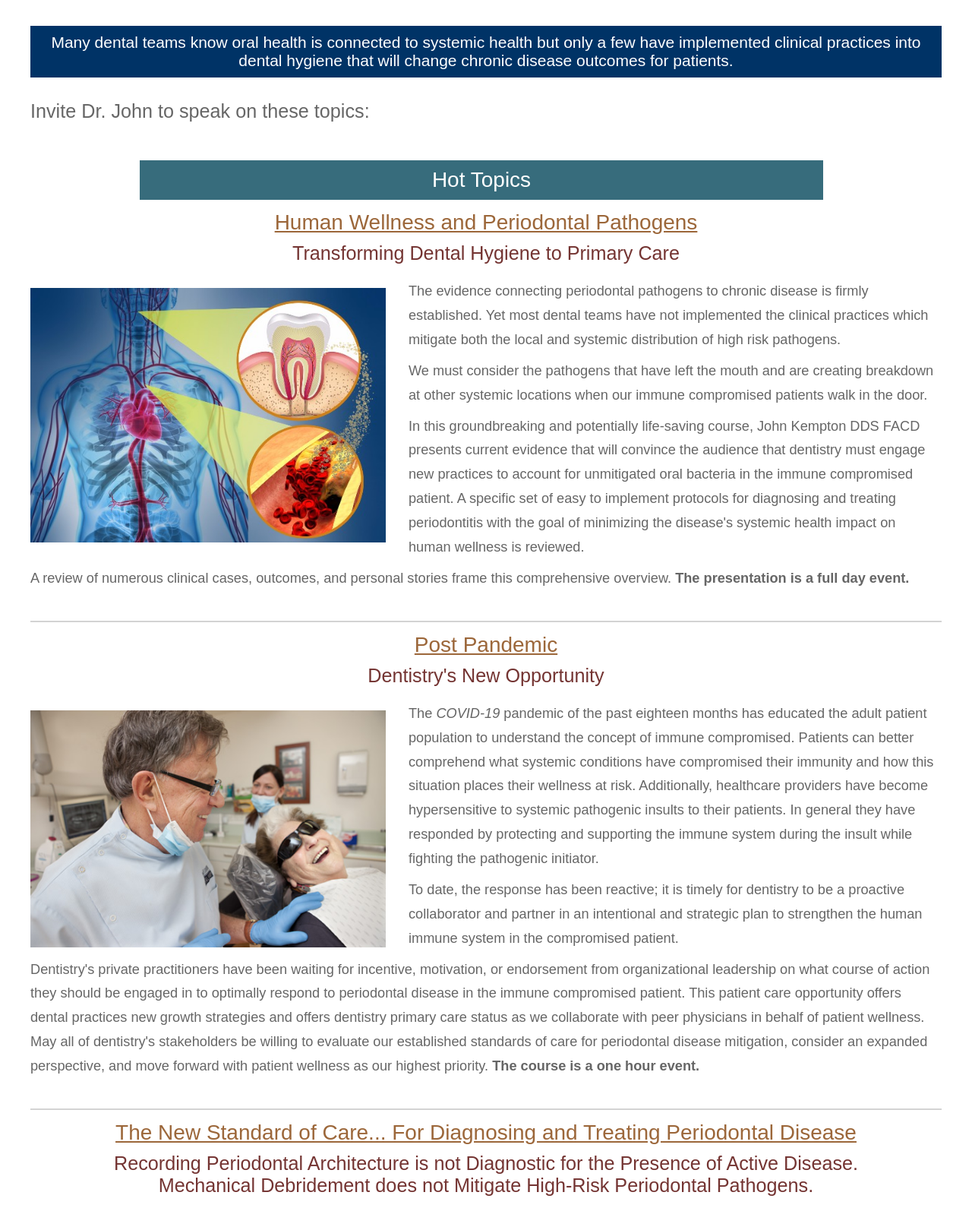
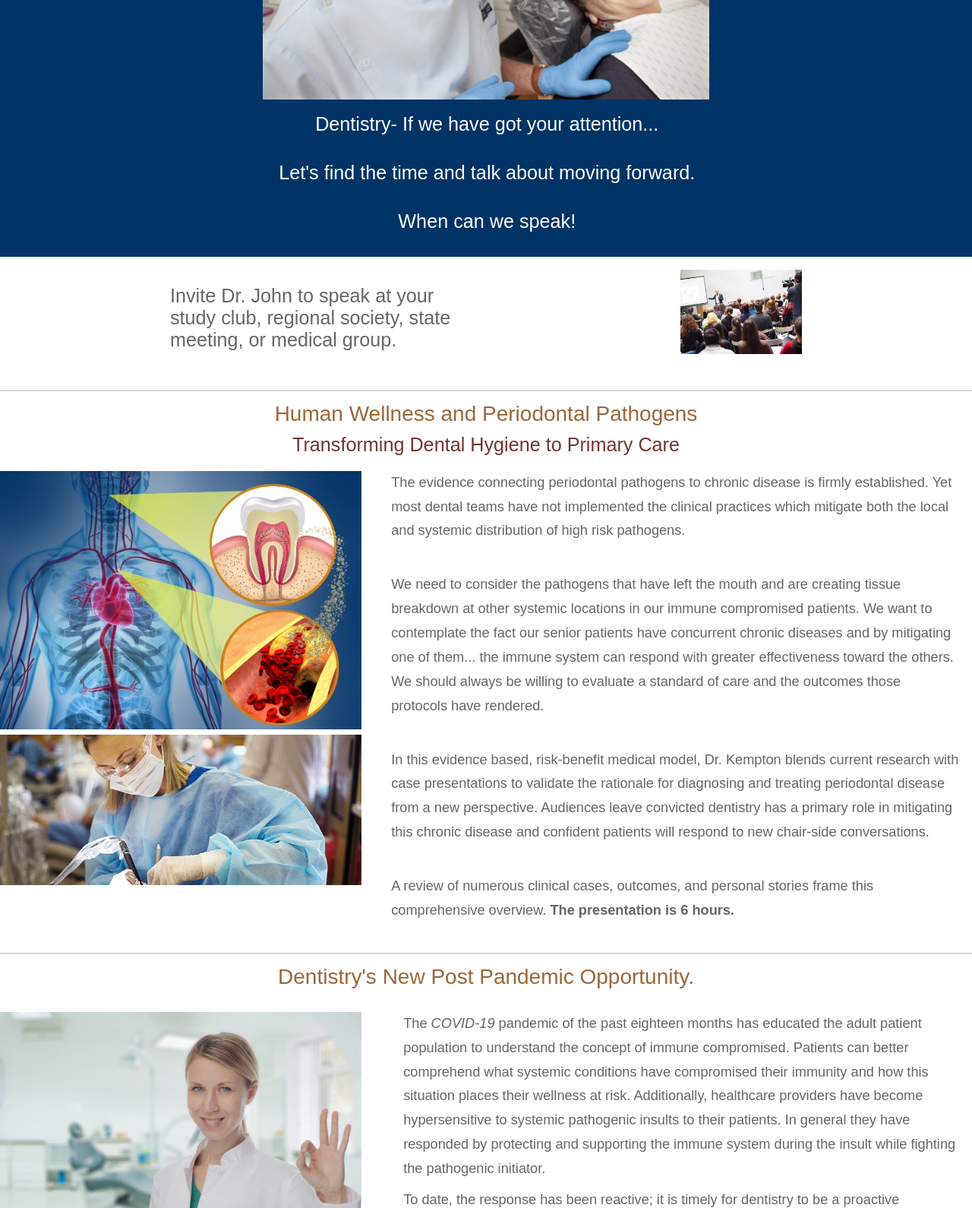
Before and after one commit to rob17204/test, a plain HTML site: page pages/johnspeaking.html in a window 1280 px wide. Shown: the part 469-2059 px from the top of the page at 76% size. Drawn offline with nearby package versions, Linux system fonts and the light colour scheme.

Commit message:
Edit#2 of speaker page, added 3 new images update custom styles page

```diff
--- a/layout/styles/custom.css
+++ b/layout/styles/custom.css
@@ -322,7 +322,7 @@ div .ex1 {
       align-items: center;
       width: 100%;
       height: auto;
-      padding: 4em 0 3em 0;
+      padding: 0;
       margin: 0;
 }
 
@@ -547,7 +547,7 @@ div .ex1 {
       justify-content: flex-start;
       align-items: flex-start;
       flex-flow: column;
-      padding-top: .8em;
+      padding-top: 0;
 }
 
 .topic-image img {
@@ -759,7 +759,7 @@ ul img {
       color: #9c673a;
       padding: .5em 0 0 0 ;
       margin: 0;
-      text-decoration: underline;
+      text-decoration: none;
       text-align: center;
 }
 
--- a/pages/johnspeaking.html
+++ b/pages/johnspeaking.html
@@ -19,12 +19,12 @@
       <div class="wrapper row1">
             <header id="header" class="full_width clear">
                   <div class="one_half first left-pad row1">
-                        <div class="one_fifth top-logo">
-                              <img src="../images/losh-mini.jpg" alt="logo" />
+                        <div class="two_fifth top-logo">
+                              <img src="../images/launch2.png" alt="logo" />
                         </div>
-                        <div class="four_fifth">
-                              <h2><strong>Launch Oral Systemic Health</strong></h2>
-                              <h3 class="left-pad">Speaking | Consulting</h3>
+                        <div class="three_fifth">
+                              <h2><strong>Oral Systemic Health</strong></h2>
+                              <h3 class="left-pad">Speaking | Consulting | Transforming</h3>
                         </div>
                   </div>
                   <div class="one_half">
@@ -59,33 +59,59 @@
                   </ul>
             </nav>
       </div>
-      <!-- content -->
-      <div class="wrapper row3"><!--  logo & large image --> <!-- Wraps the page  -->
-            <div class="logo-consulting">
-                  <img src="../images/launch.png" alt="Launch Oral Systemic Health logo" />
-                  <img src="../images/prospeakers.png" alt="People in seminar." />
+      <!-- content UPDATED OCTOBER 21 2021-->
+      <div class="wrapper row1">
+            <!--  This class give us a light gray border at the end of the div -->
+            <div class="logo-area">
+                  <img src="../images/post-pandemic-opportunity.jpg" alt="Dental team caring for patient" />
             </div>
-            <div class="clear"></div>
-                  <!-- **  end logo photo section  **-->
+            <div class="whole-consult">
+                  <div class="one_eighth">
+                        <p></p>
+                  </div>
+                  <div class="six_eighth center">
+                        <h6>Dentistry- If we have got your attention...</h6>
+                        <h6>Let's find the time and talk about moving forward.</h6>
+                        <h6>When can we speak!</h6>
+                  </div>
+                  <div class="one_eighth">
+                        <p></p>
+                  </div>
+            </div>
       </div>
       <div class="wrapper row3">
-            <div id="container"> <!-- formats page ends at footer  -->
-                  <div class="wrapper row1">
-                  	<div class="center">
-                              <h1>Many dental teams know oral health is connected to systemic health but only a few have implemented clinical practices into dental hygiene that will change chronic disease outcomes for patients.</h1>
+            <div class="whole-speaking">
+                  <div class="border-bottom">
+                        <div class="one_sixth first">
+                              <div>
+                                    <p></p>
+                              </div>
+                        </div>
+                        <div class="two_sixth">
+                              <div class="top-pad">
+                                  <h2>Invite Dr. John to speak at your study club, regional society, state meeting, or medical group.</h2>
+                              </div>
+                        </div>
+                        <div class="one_sixth">
+                              <div>
+                                    <p></p>
+                              </div>
+                        </div>
+                        <div class="one_sixth top-pad bottom-pad">
+                              <div>
+                                    <img src="../images/prospeakers.jpg" alt="speaker with group" />
+                              </div>
+                        </div>
+                        <div class="one_sixth">
+                              <div>
+                                    <p></p>
+                              </div>
+                        </div>
                   </div>
             </div>
             <div>
-                        <div>
-                              <div>
-                                  <h2>Invite Dr. John to speak on these topics:</h2>
-                              </div>
-                        </div>
                         <div class="clear columncolor"></div>
-                        <div class="whole-speaking wrapper row1" id="hot">
-                              <h3 class="center">Hot Topics</h3>
-                        </div>
-                              <!-- #### HOT  TOPIC #1 #############  HUMAN WELLNESS & PERIODONTAL PATHOGENS ##### -->
+                              <!-- ####  TOPIC #1 #############  HUMAN WELLNESS & PERIODONTAL PATHOGENS ##### -->
                   	<div class="whole-speaking" id="headlines">
                               <div id="speaker-page">
                         		<h3>Human Wellness and Periodontal Pathogens</h3>
@@ -93,38 +119,44 @@
                               </div>
                   	</div>
                   	<div class="clear"></div>
-                        <div class="whole-speaking">
-                              <div class="two_fifth topic-image">
+                        <div class="whole-speaking border-bottom">
+                              <div class="two_fifth topic-image column">
                                     <div>
                                           <img src="../images/speakertopics/kempton_oralsystemic.jpg" alt="photo oral and systemic conditions" title="Oral health affects over-all health">
                                     </div>
+                                    <div class="bottom-pad">
+                                          <img src="../images/hygiene-care.jpg" alt="photo oral and systemic conditions" title="Oral health affects over-all health">
+                                    </div>
                               </div>
                               <div class="three_fifth" id="article-description">
-                                    	<article>
+                                    	<div class="bottom-pad">
                                                 <p>The evidence connecting periodontal pathogens to chronic disease is firmly established. Yet most dental teams have not implemented the clinical practices which mitigate both the local and systemic distribution of high risk pathogens. </p>
-                                                <p>We must consider the pathogens that have left the mouth and are creating breakdown at other systemic locations when our immune compromised patients walk in the door.  </p>
-                                                <p>In this groundbreaking and potentially life-saving course, John Kempton DDS FACD presents current evidence that will convince the audience that dentistry must engage new practices to account for unmitigated oral bacteria in the immune compromised patient. A specific set of easy to implement protocols for diagnosing and treating periodontitis with the goal of minimizing the disease's systemic health impact on human wellness is reviewed. </p>
-                                          </article>
+                                          </div>
+                                          <div class="bottom-pad">
+                                                <p>We need to consider the pathogens that have left the mouth and are creating tissue breakdown at other systemic locations in our immune compromised patients.  We want to contemplate the fact our senior patients have concurrent chronic diseases and by mitigating one of them... the immune system can respond with greater effectiveness toward the others.  We should always be willing to evaluate a standard of care and the outcomes those protocols have rendered.</p>
+                                          </div>
+                                          <div class="bottom-pad">
+                                                <p>In this evidence based, risk-benefit medical model, Dr. Kempton blends current research with case presentations to validate the rationale for diagnosing and treating periodontal disease from a new perspective.  Audiences leave convicted dentistry has a primary role in mitigating this chronic disease and confident patients will respond to new chair-side conversations.</p>
+                                          </div>
+                                          <div class="bottom-pad">
+                                                <p>A review of numerous clinical cases, outcomes, and personal stories frame this comprehensive overview.  <strong>The presentation is 6 hours.<strong></p>
                                           </div>
                               </div>
-                        <div class="whole-speaking border-bottom bottom-pad" id="article-description">
-                                    <p>A review of numerous clinical cases, outcomes, and personal stories frame this comprehensive overview.  <strong>The presentation is a full day event.<strong></p>
                         </div>
                   		<div class="clear"></div>
             </div>
                   <div class="clear"></div>
-                  <!-- ############ HOT TOPIC #2  ############# POST COVID 19  ###############  -->
+                  <!-- ############ TOPIC #2  ############# POST COVID 19  ###############  -->
                   <div class="whole-speaking" id="headlines">
-                        <div id="speaker-page">
-                              <h3>Post Pandemic</h3>
-                              <h2>Dentistry's New Opportunity</h3>
+                        <div class="bottom-pad" id="speaker-page">
+                              <h3>Dentistry's New Post Pandemic Opportunity.</h3>
                         </div>
                   </div>
                   <div class="clear"></div>
                   <div class="whole-speaking">
                         <div class="two_fifth topic-image">
                               <div>
-                                    <img src="../images/post-pandemic-opportunity.jpg" alt="Over-all health responsibiity of dental practitioners" />
+                                    <img src="../images/oralsystemichealth.jpg" alt="Over-all health responsibiity of dental practitioners" />
                               </div>
                         </div>
                         <div class="three_fifth" id="article-description">
@@ -136,34 +168,43 @@
                         </div>
                   </div>
                   <div class="bottom-pad border-bottom" id="article-description">
-                        <div>
-                              <p>Dentistry's private practitioners have been waiting for incentive, motivation, or endorsement from organizational leadership on what course of action they should be engaged in to optimally respond to periodontal disease in the immune compromised patient.  This patient care opportunity offers dental practices new growth strategies and offers dentistry primary care status as we collaborate with peer physicians in behalf of patient wellness.  May all of dentistry's stakeholders be willing to evaluate our established standards of care for periodontal disease mitigation, consider an expanded perspective, and move forward with patient wellness as our highest priority.  <strong>The course is a one hour event.</strong></p>
+                        <div class="left-pad">
+                              <p>Dentistry's private practitioners have been waiting for incentive, motivation, or endorsement from organizational leadership on what course of action they should be engaged in to optimally respond to periodontal disease in the immune compromised patient.  This patient care opportunity offers dental practices new growth strategies and offers dentistry primary care status as we collaborate with peer physicians in behalf of patient wellness.  May all of dentistry's stakeholders be willing to evaluate our established standards of care for periodontal disease mitigation, consider an expanded perspective, and move forward with patient wellness as our highest priority.  <strong>Presentation can be formatted for 1 or 2 hours.</strong></p>
                         </div>
                   </div>
                   <div class="clear"></div>
-                  <!--   ##################  HOT TOPIC #3     ################  NEW STANDARD OF CARE TRAINING COURSE  ################# -->
+                  <!--   ##################  TOPIC #3     ################  NEW STANDARD OF CARE TRAINING COURSE  ################# -->
                   <div class="whole-speaking" id="headlines">
-                        <div id="speaker-page">
-                              <h3>The New Standard of Care...  For Diagnosing and Treating Periodontal Disease</h3>
-                              <h2>Recording Periodontal Architecture is not Diagnostic for the Presence of Active Disease.<br>Mechanical Debridement does not Mitigate High-Risk Periodontal Pathogens.</h2>
+                        <div class="bottom-pad" id="speaker-page">
+                              <h3>The New Standard of Care For Diagnosing and Treating Periodontal Disease</h3>
                         </div>
                   </div>
                   <div class="clear"></div>
                   <div class="whole-speaking bottom-pad border-bottom">
                         <div class="two_fifth topic-image">
-                              <div>
-                                    <img src="../images/speakertopics/newdentalcarestandard.jpg" alt="Photo of Saliva test results" title="Oral DNA saliva testing results sample, a new standard of care." />
+                              <div class="bottom-pad">
+                                    <img src="../images/pathogen-results.jpg" alt="Photo of Saliva test results" title="Oral DNA saliva testing results sample, a new standard of care." />
+                              </div>
+                              <div class="top-pad">
+                                    <img src="../images/gum-disease.jpg" alt="photo of gumdisease." />
                               </div>
                         </div>
                         <div class="three_fifth" id="article-description">
-                              <article>
+                              <div class="bottom-pad">
+                                    <p>Recording Periodontal Architecture is not Diagnostic for the Presence of Active Disease.<br>Mechanical Debridement does not Mitigate High-Risk Periodontal Pathogens.</p>
+                              </div>
+                              <div class="bottom-pad">
                                     <p>For about 100 years now, dentistry has held periodontal architecture as a primary diagnostic indicator for periodontal disease and mechanical debridement as the primary and foundational therapy to treat this disease.  This standard of care no longer holds up to current evidence regarding the pathogens that are causal to the disease and its systemic ramifications.</p>
+                              </div>
+                              <div class="bottom-pad">
                                     <p>After conventional periodontal therapy, 86% of patients are still positive for pathogenic microbes.  SRP is no longer adequate as definitive treatment for periodontitis.</p>
-                                    <p>The medical science model for diagnosing a bacterial disease has long been based on a laboratory test that identifies the specific pathogens at work in the host.  Subsequent target therapy is then accurately based on information specific to the pathogens identified in the lab test.  Why has dentistry lagged behind our medical colleagues and can we more effectively treat both the local and systemic impact of these organisms.  <strong>The course is a one or 2 hour event.</strong></p>
-                              </article>
+                              </div>
+                              <div class="bottom-pad">
+                                    <p>The medical science model for diagnosing a bacterial disease has long been based on a laboratory test that identifies the specific pathogens at work in the host.  Subsequent target therapy is then accurately based on information specific to the pathogens identified in the lab test.  Why has dentistry lagged behind our medical colleagues and can we more effectively treat both the local and systemic impact of these organisms.  <br><strong>The presentation can be formatted for 1 or 2 hours.</strong></p>
                               </div>
                         </div>
-                  <!--  #################  HOT TOPIC #4   #####################  ANTIBIOTIC STEWARDSHIP PERSPECTIVE   #########################  -->
+                  </div>
+                  <!--  #################  TOPIC #4   #####################  ANTIBIOTIC STEWARDSHIP PERSPECTIVE   #########################  -->
                   <div class="whole-speaking" id="headlines">
                         <div id="speaker-page">
                               <h3>Antibiotic Stewardship - A new Perspective</h3>
@@ -178,16 +219,18 @@
                               </div>
                         </div>
                         <div class="three_fifth" id="article-description">
-                              <article>
+                              <div class="bottom-pad">
                                     <p>There is nothing like a provocative look at new and relevant evidence supporting... or not supporting the adjunctive use of systemic antiobiotics to treat periodontitis, specifically in high-risk patients.  When incomplete absolute evidence is not available, the clinician must review current known metrics and incident ratios to determine the most appropriate systemic treatment plan.</p>
+                              </div>
+                              <div class="bottom-pad">
                                     <p>Dr. John reviews the limitations of traditional mechanical debridement, as-well-as the limitations of the adjunctive use of lasers, hydrogen peroxide, and ozone to treat the systemic impact of high-risk oral pathogens.  The medical model for treating a systemic bacterial disease is discussed relative to antibiotic stewardship, including the legal ramifications.</p>
-                              </article>
+                              </div>
                         </div>
                   </div>
                   <div class="whole-speaking bottom-pad border-bottom" id="article-description">
-                        <article>
-                              <p>Understanding how to define a high-risk patient becomes relevant when considering treatment plans for the mitigation of high-risk pathogens in the micro-biomes that already exist in our patients as they walk in the door.  There is inherent risks to systemic antibiotics... and evidence based benefits and value; as oral physicians we have an obligation to be well informed to make the best treatment recommendations possible for our patient population.  <strong>This course is a one or 2 hour event.</strong></p>
-                        </article>
+                        <div class="bottom-pad left-pad">
+                              <p>Understanding how to define a high-risk patient becomes relevant when considering treatment plans for the mitigation of high-risk pathogens in the micro-biomes that already exist in our patients as they walk in the door.  There is inherent risks to systemic antibiotics... and evidence based benefits and value; as oral physicians we have an obligation to be well informed to make the best treatment recommendations possible for our patient population.<br> <strong>Presentation can be formatted for 1 or 2 hours.</strong></p>
+                        </div>
                   </div>
                   <!--  ##########  John's speaker video sample  ############# -->
                   <div class="whole-speaking bottom-pad border-bottom">
@@ -200,9 +243,22 @@
                         </div>
                   </div>
                   <!--  Training Methods Logos  -->
+                  <div class="wrapper row3">
+                        <!--  Training Methods Logos  -->
+                        <div class="whole-about center bottom-pad" id="logos">
+                              <div class="one_half first">
+                                    <img src="../images/logos/access-gen-oraldna.jpg" alt="logo for access-gen-oraldna" />
+                              </div>
+                              <div class="one_half">
+                                    <img src="../images/logos/logo-hr5.png" alt="logo for HR5 high risk pathogen test" />
+                              </div>
+                        </div>
                         <div class="whole-about center bottom-pad" id="logos">
                               <div class="one_quarter first">
                                     <img src="../images/logos/baledoneen-health.png" alt="logo for Bale & Doneen health systems" />
+                              </div>
+                              <div class="one_quarter">
+                                    <img src="../images/logos/aaosh-fellow.jpg" alt="logo for the Fellowship for American Academy for Oral Systemic Health membership" />
                               </div>
                               <div class="one_quarter">
                                     <img src="../images/logos/dawson-academy.png" alt="logo for The Dawson Academy" />
@@ -210,8 +266,6 @@
                               <div class="one_quarter">
                                     <img src="../images/logos/aaosh.png" alt="logo for American Association for Oral Systemic Health" />
                               </div>
-                        <div class="one_quarter">
-                              <img src="../images/logos/aaosh-fellow.jpg" alt="logo for the Fellowship for American Academy for Oral Systemic Health membership" />
                         </div>
                   </div>
             </div> <!--  starts line to contain page line 66 -->
```
Also changed, not shown: images/gum-disease.jpg (added), images/hygiene-care.jpg (added), images/pathogen-results.jpg (added). Lines whose indentation alone changed are shown as unchanged.
